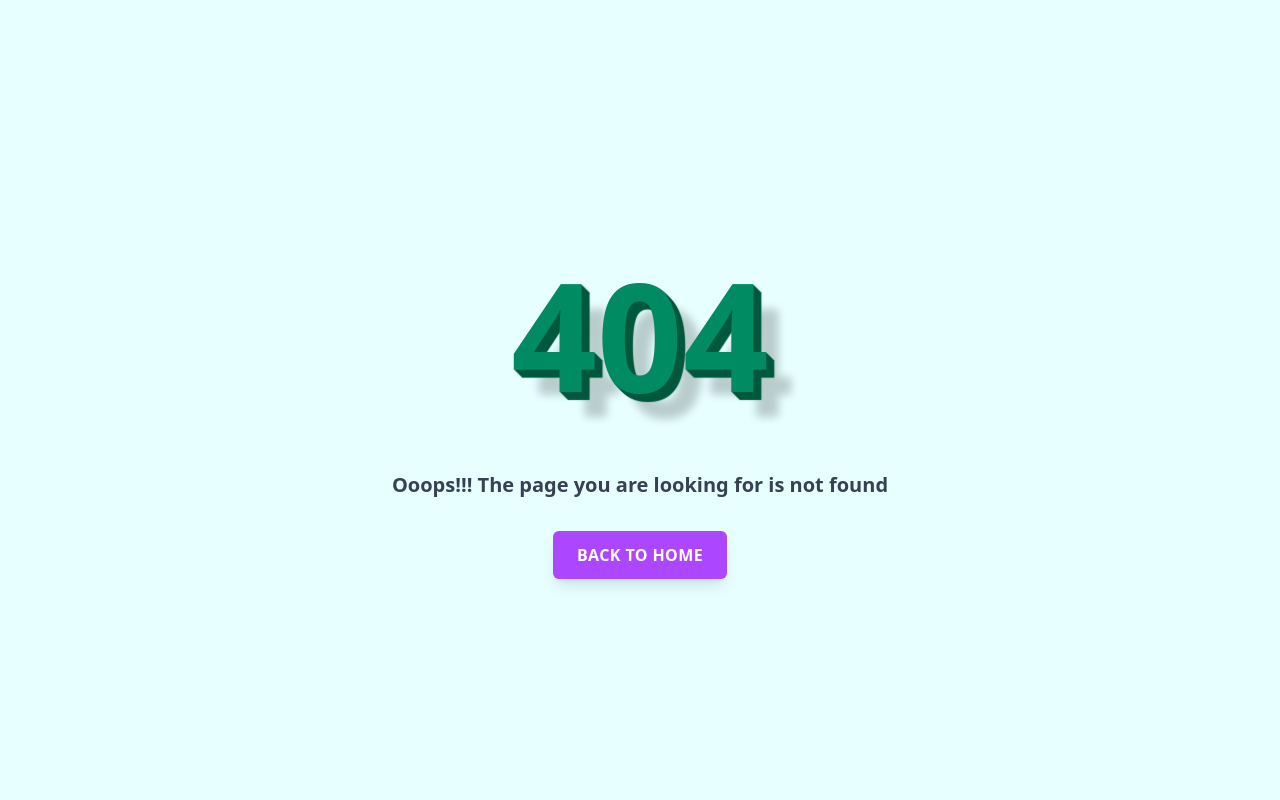
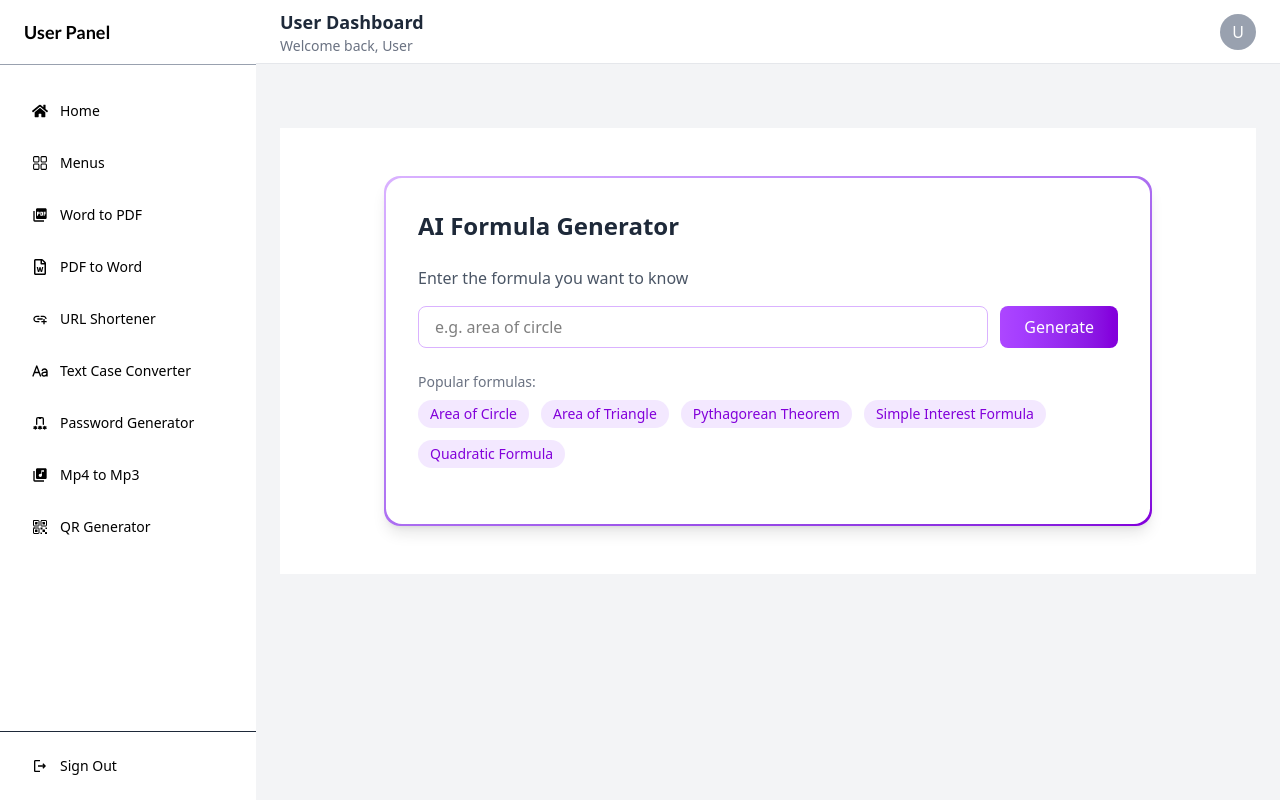
Before and after one commit to AjeetkumarYadav07/utility_Hub, a React (Vite) app in the folder frontend/: page /user-dashboard/maths_formula_Generator in a window 1280 px wide. Before the commit this address had no page. Built offline with nearby package versions, Linux system fonts and the light colour scheme.

Commit message:
add MathsFormulas frontend

```diff
--- a/frontend/src/App.jsx
+++ b/frontend/src/App.jsx
@@ -16,6 +16,7 @@ import PageNotFound from './Pages/PageNotFound'
 import AgeCalculator from './Pages/Dashboard/AgeCalculator'
 import RandomUserGenrator from './Pages/Dashboard/RandomUserGenerator'
 import RandomUserGenerator from './Pages/Dashboard/RandomUserGenerator'
+import MathsFormulas from './Pages/Dashboard/MathsFormulas'
 
 
 
@@ -44,6 +45,7 @@ const App = () => {
            <Route path='mp4_to_mp3' element={<Mp4ToMp3/> } />
            <Route path='random_users_Generator' element={<RandomUserGenerator/>} />
            <Route path='qr_generator' element={<QrGenerator/>} />
+           <Route path='maths_formula_Generator' element={<MathsFormulas/>} />
 
         </Route>
 
--- a/frontend/src/Pages/Dashboard/DefaultPage.jsx
+++ b/frontend/src/Pages/Dashboard/DefaultPage.jsx
@@ -70,7 +70,7 @@ const DefaultPage = () => {
       desc: "Summarize PDF using AI",
       category: "Ai+ Tools",
       icon: <FaRobot size={28} />,
-      path: "/aiPdfSummary",
+      path: "/user-dashboard/maths_formula_Generator",
     },
   ];
 
--- /dev/null
+++ b/frontend/src/Pages/Dashboard/MathsFormulas.jsx
@@ -0,0 +1,261 @@
+// import React, { useState } from 'react'
+
+// const MathsFormulas = () => {
+//   const [query, setQuery] = useState("")
+//   const [result, setResult] = useState(null)
+//   const [loading, setLoading] = useState(false)
+
+//   const handleGenerate = () => {
+//     if (!query.trim()) return
+//     setLoading(true)
+
+//     // later replace with API call
+//     setTimeout(() => {
+//       setResult({
+//         formula: "A = πr²",
+//         explanation:
+//           "The area of a circle is calculated by multiplying pi (π) with the square of its radius.",
+//         example:
+//           "If radius r = 5 cm → A = 3.14 × 25 = 78.5 cm²"
+//       })
+//       setLoading(false)
+//     }, 1000)
+//   }
+
+//   return (
+//     <section className="mt-10 bg-white py-12 px-4">
+//       <div className="max-w-3xl mx-auto">
+
+//         {/* Card */}
+//         <div className="bg-gradient-to-br from-purple-300 to-purple-700 p-[2px] rounded-2xl shadow-lg">
+//           <div className="bg-white rounded-2xl p-8">
+
+//             <h2 className="text-2xl font-bold text-gray-800 mb-6">
+//               AI Formula Generator
+//             </h2>
+
+//             <p className="text-gray-600 mb-4">
+//               Enter the formula you want to know
+//             </p>
+
+//             {/* Input Area */}
+//             <div className="flex gap-3 mb-6">
+//               <input
+//                 type="text"
+//                 placeholder="e.g. area of circle"
+//                 value={query}
+//                 onChange={(e) => setQuery(e.target.value)}
+//                 className="flex-1 border border-purple-300 rounded-lg px-4 py-2 focus:outline-none focus:ring-2 focus:ring-purple-500"
+//               />
+//               <button
+//                 onClick={handleGenerate}
+//                 className="bg-gradient-to-r from-purple-500 to-purple-700 text-white px-6 py-2 rounded-lg font-medium hover:opacity-90 transition"
+//               >
+//                 Generate
+//               </button>
+//             </div>
+
+//             {/* Example Suggestions */}
+//             <div className="mb-6">
+//               <p className="text-sm text-gray-500 mb-2">Popular formulas:</p>
+//               <ul className="flex flex-wrap gap-3 text-sm">
+//                 <li className="bg-purple-100 text-purple-700 px-3 py-1 rounded-full cursor-pointer">
+//                   Area of Triangle
+//                 </li>
+//                 <li className="bg-purple-100 text-purple-700 px-3 py-1 rounded-full cursor-pointer">
+//                   Pythagorean Theorem
+//                 </li>
+//                 <li className="bg-purple-100 text-purple-700 px-3 py-1 rounded-full cursor-pointer">
+//                   Square Formula
+//                 </li>
+//               </ul>
+//             </div>
+
+//             {/* Response Area */}
+//             {loading && (
+//               <p className="text-purple-600 font-medium">Generating...</p>
+//             )}
+
+//             {result && (
+//               <div className="mt-6 border-t pt-6">
+//                 <h3 className="text-lg font-semibold text-purple-700 mb-2">
+//                   Formula
+//                 </h3>
+//                 <p className="text-xl font-mono mb-4">
+//                   {result.formula}
+//                 </p>
+
+//                 <h3 className="text-lg font-semibold text-purple-700 mb-2">
+//                   Explanation
+//                 </h3>
+//                 <p className="text-gray-700 mb-4">
+//                   {result.explanation}
+//                 </p>
+
+//                 <h3 className="text-lg font-semibold text-purple-700 mb-2">
+//                   Example
+//                 </h3>
+//                 <p className="text-gray-700">
+//                   {result.example}
+//                 </p>
+//               </div>
+//             )}
+
+//           </div>
+//         </div>
+//       </div>
+//     </section>
+//   )
+// }
+
+// export default MathsFormulas
+
+
+
+import React, { useState } from "react";
+
+const MathsFormulas = () => {
+  const [query, setQuery] = useState("");
+  const [result, setResult] = useState(null);
+  const [loading, setLoading] = useState(false);
+
+  const suggestions = [
+    "Area of Circle",
+    "Area of Triangle",
+    "Pythagorean Theorem",
+    "Simple Interest Formula",
+    "Quadratic Formula"
+  ];
+
+  const handleGenerate = async (customQuery) => {
+    const finalQuery = customQuery || query;
+    if (!finalQuery.trim()) return;
+
+    setLoading(true);
+    setResult(null);
+
+    // TEMP MOCK — replace with Gemini API later
+    setTimeout(() => {
+      setResult({
+        formula: "A = πr²",
+        explanation:
+          "The area of a circle is calculated by multiplying pi (π) with the square of its radius.",
+        example:
+          "If r = 5 cm → A = 3.14 × 25 = 78.5 cm²"
+      });
+      setLoading(false);
+    }, 1200);
+  };
+
+  const handleSuggestionClick = (text) => {
+    setQuery(text);
+    handleGenerate(text);
+  };
+
+  const copyToClipboard = () => {
+    if (result?.formula) {
+      navigator.clipboard.writeText(result.formula);
+    }
+  };
+
+  return (
+    <section className="mt-10 bg-white py-12 px-4">
+      <div className="max-w-3xl mx-auto">
+
+        <div className="bg-gradient-to-br from-purple-300 to-purple-700 p-[2px] rounded-2xl shadow-lg">
+          <div className="bg-white rounded-2xl p-8">
+
+            <h2 className="text-2xl font-bold text-gray-800 mb-6">
+              AI Formula Generator
+            </h2>
+
+            <p className="text-gray-600 mb-4">
+              Enter the formula you want to know
+            </p>
+
+            {/* Input */}
+            <div className="flex gap-3 mb-6">
+              <input
+                type="text"
+                placeholder="e.g. area of circle"
+                value={query}
+                onChange={(e) => setQuery(e.target.value)}
+                onKeyDown={(e) => e.key === "Enter" && handleGenerate()}
+                className="flex-1 border border-purple-300 rounded-lg px-4 py-2 focus:outline-none focus:ring-2 focus:ring-purple-500"
+              />
+
+              <button
+                onClick={() => handleGenerate()}
+                disabled={loading}
+                className={`px-6 py-2 rounded-lg font-medium text-white transition
+                  ${loading
+                    ? "bg-purple-400 cursor-not-allowed"
+                    : "bg-gradient-to-r from-purple-500 to-purple-700 hover:opacity-90"
+                  }`}
+              >
+                {loading ? "Generating..." : "Generate"}
+              </button>
+            </div>
+
+            {/* Suggestions */}
+            <div className="mb-6">
+              <p className="text-sm text-gray-500 mb-2">Popular formulas:</p>
+              <div className="flex flex-wrap gap-3">
+                {suggestions.map((item, index) => (
+                  <button
+                    key={index}
+                    onClick={() => handleSuggestionClick(item)}
+                    className="bg-purple-100 text-purple-700 px-3 py-1 rounded-full text-sm hover:bg-purple-200 transition"
+                  >
+                    {item}
+                  </button>
+                ))}
+              </div>
+            </div>
+
+            {/* Response */}
+            {result && (
+              <div className="mt-6 border-t pt-6">
+
+                <div className="flex justify-between items-center mb-2">
+                  <h3 className="text-lg font-semibold text-purple-700">
+                    Formula
+                  </h3>
+
+                  <button
+                    onClick={copyToClipboard}
+                    className="text-sm text-purple-600 hover:underline"
+                  >
+                    Copy
+                  </button>
+                </div>
+
+                <p className="text-xl font-mono mb-4">
+                  {result.formula}
+                </p>
+
+                <h3 className="text-lg font-semibold text-purple-700 mb-2">
+                  Explanation
+                </h3>
+                <p className="text-gray-700 mb-4">
+                  {result.explanation}
+                </p>
+
+                <h3 className="text-lg font-semibold text-purple-700 mb-2">
+                  Example
+                </h3>
+                <p className="text-gray-700">
+                  {result.example}
+                </p>
+              </div>
+            )}
+
+          </div>
+        </div>
+
+      </div>
+    </section>
+  );
+};
+
+export default MathsFormulas;
--- a/frontend/src/Pages/Dashboard/QrGenerator.jsx
+++ b/frontend/src/Pages/Dashboard/QrGenerator.jsx
@@ -51,6 +51,7 @@ const QrGenerator = () => {
             placeholder="Enter text, URL, or phone"
             value={text}
             onChange={(e) => setText(e.target.value)}
+            onKeyDown={(e) => e.key === "Enter" && generateQR() }
             className="flex-1 px-3 py-2 border rounded-lg focus:outline-none focus:ring-2 focus:ring-purple-200"
           />
 
--- a/frontend/src/Pages/Dashboard/RandomUserGenerator.jsx
+++ b/frontend/src/Pages/Dashboard/RandomUserGenerator.jsx
@@ -84,6 +84,7 @@ const RandomUserGenerator = () => {
             type="number"
             value={count}
             onChange={(e) => setCount(Number(e.target.value))}
+            onKeyDown={(e) => e.key === "Enter" && fetchUsers()  }
             min={1}
             max={100}
             className="border rounded-xl px-4 py-2 w-full sm:w-32 focus:outline-none focus:ring-2 focus:ring-purple-500"
```
